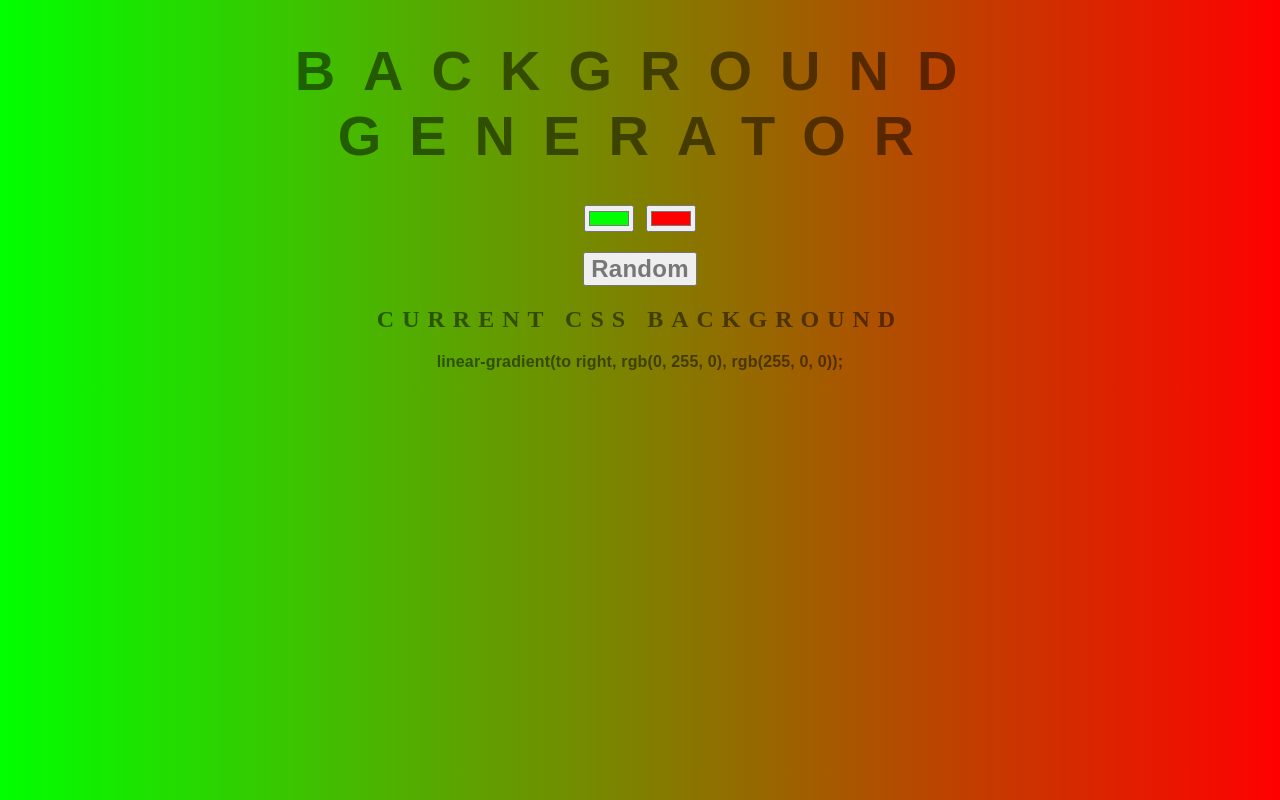
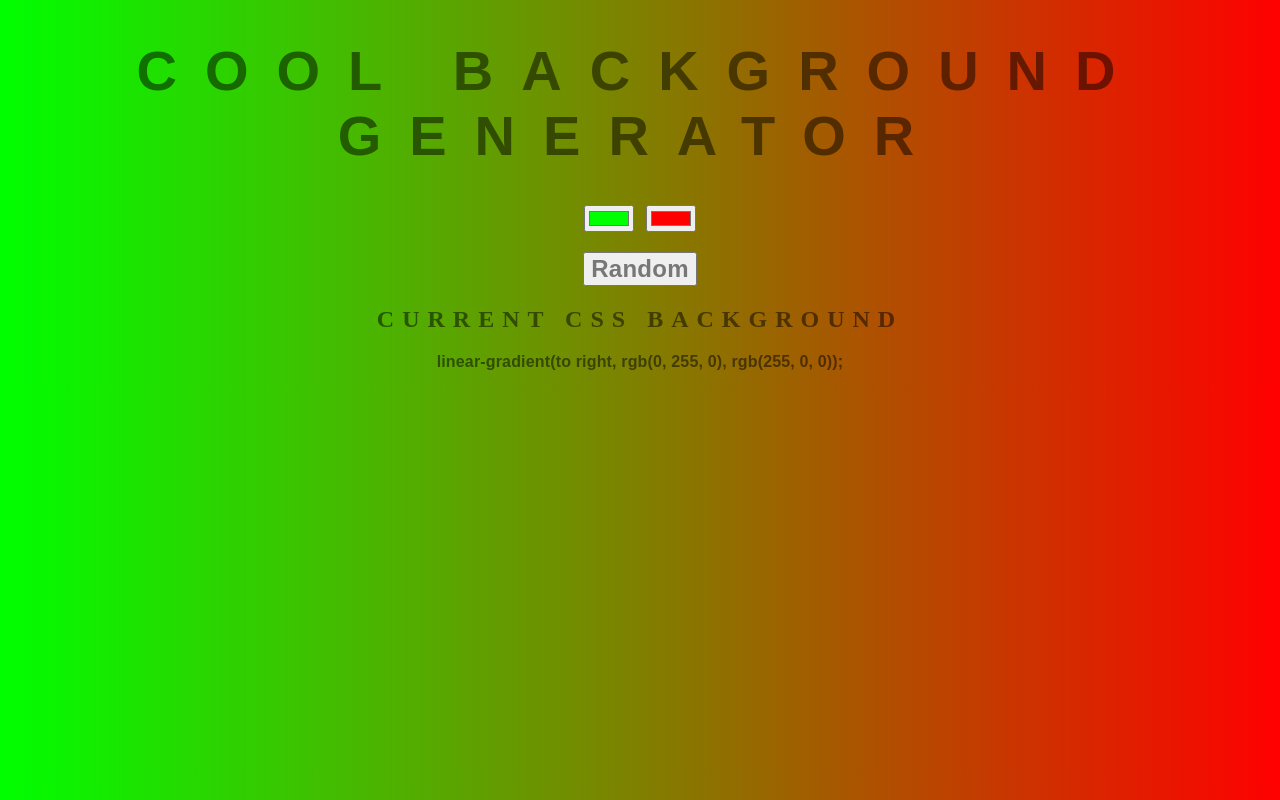
Before and after one commit to tobratland/background-generator, a plain HTML site: page index.html in a window 1280 px wide. Drawn offline with Linux system fonts and the light colour scheme.

Commit message:
changing tititle

```diff
--- a/index.html
+++ b/index.html
@@ -5,7 +5,7 @@
 	<link rel="stylesheet" type="text/css" href="style.css">
 </head>
 <body ID="Gradient">
-	<h1>background generator</h1>
+	<h1>cool background generator</h1>
 	<input class="color1" type="color" name="color1" value="#00ff00">
 	<input class="color2" type="color" name="color2" value="#ff0000">
 	<h2><button onclick="makeRandomColor1() , makeRandomColor2(), setGradient()" class="button" name="random">Random</button></h2>
```
